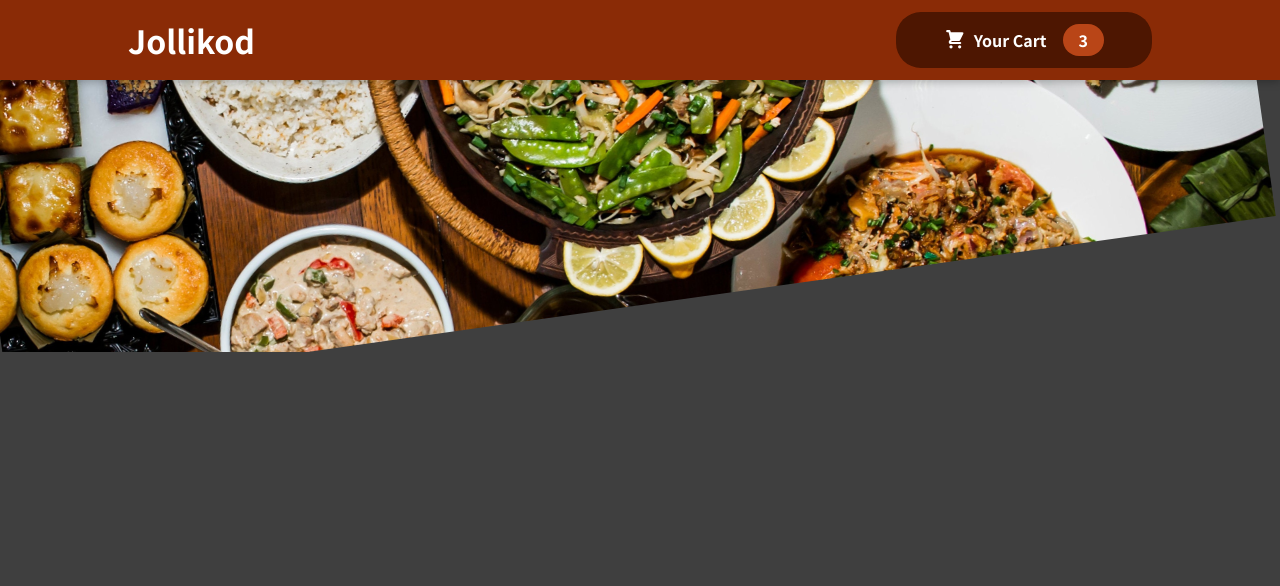
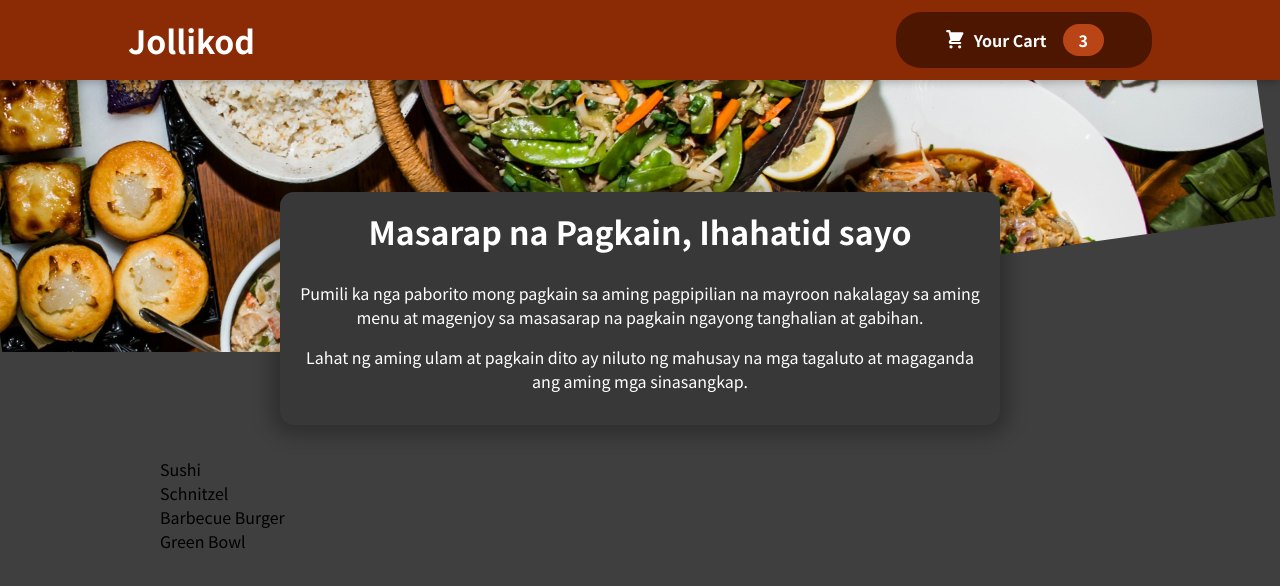
Before and after one commit to Riuseigi/food-order-app, a React (Create React App) app: page / in a window 1280 px wide. Shown: the top 586 px of the page. Built offline with nearby package versions, Linux system fonts and the light colour scheme.

Commit message:
adding meals component

```diff
--- a/src/App.js
+++ b/src/App.js
@@ -1,10 +1,15 @@
-import React, { Fragment } from "react";
-import Header from "./components/Layout/Header.js";
+import { Fragment } from 'react';
+
+import Header from './components/Layout/Header';
+import Meals from './components/Meals/Meals';
 
 function App() {
   return (
     <Fragment>
       <Header />
+      <main>
+        <Meals />
+      </main>
     </Fragment>
   );
 }
--- /dev/null
+++ b/src/components/Meals/AvailableMeals.js
@@ -0,0 +1,39 @@
+import React from 'react'
+import classes from './AvailableMeals.module.css'
+const DUMMY_MEALS = [
+  {
+    id: 'm1',
+    name: 'Sushi',
+    description: 'Finest fish and veggies',
+    price: 22.99,
+  },
+  {
+    id: 'm2',
+    name: 'Schnitzel',
+    description: 'A german specialty!',
+    price: 16.5,
+  },
+  {
+    id: 'm3',
+    name: 'Barbecue Burger',
+    description: 'American, raw, meaty',
+    price: 12.99,
+  },
+  {
+    id: 'm4',
+    name: 'Green Bowl',
+    description: 'Healthy...and green...',
+    price: 18.99,
+  },
+];
+
+const AvailableMeals = () => {
+  const mealsList = DUMMY_MEALS.map((meal) => <li>{meal.name}</li>);
+  return (
+    <section className={classes.meals}>
+    <ul>{mealsList}</ul>
+  </section>
+  )
+}
+
+export default AvailableMeals
--- /dev/null
+++ b/src/components/Meals/AvailableMeals.module.css
@@ -0,0 +1,24 @@
+.meals {
+    max-width: 60rem;
+    width: 90%;
+    margin: 2rem auto;
+    animation: meals-appear 1s ease-out forwards;
+  }
+
+  .meals ul {
+    list-style: none;
+    margin: 0;
+    padding: 0;
+  }
+
+  @keyframes meals-appear {
+    from {
+      opacity: 0;
+      transform: translateY(3rem);
+    }
+
+    to {
+      opacity: 1;
+      transform: translateY(0);
+    }
+  }
--- /dev/null
+++ b/src/components/Meals/Meals.js
@@ -0,0 +1,15 @@
+import { Fragment } from 'react';
+
+import MealsSummary from './MealsSummary';
+import AvailableMeals from './AvailableMeals';
+
+const Meals = () => {
+  return (
+    <Fragment>
+      <MealsSummary />
+      <AvailableMeals />
+    </Fragment>
+  );
+};
+
+export default Meals;
--- /dev/null
+++ b/src/components/Meals/MealsSummary.js
@@ -0,0 +1,17 @@
+import React from 'react'
+import classes from './MealsSummary.module.css'
+const MealsSummary = () => {
+  return (
+   <section className={classes.summary}>
+    <h2>Masarap na Pagkain, Ihahatid sayo</h2>
+    <p>
+        Pumili ka nga paborito mong pagkain sa aming pagpipilian na mayroon nakalagay sa aming menu at magenjoy sa masasarap na pagkain ngayong tanghalian at gabihan.
+    </p>
+    <p>
+        Lahat ng aming ulam at pagkain dito ay niluto ng mahusay na mga tagaluto at magaganda ang aming mga sinasangkap.
+    </p>
+   </section>
+  )
+}
+
+export default MealsSummary
--- /dev/null
+++ b/src/components/Meals/MealsSummary.module.css
@@ -0,0 +1,18 @@
+.summary {
+    text-align: center;
+    max-width: 45rem;
+    width: 90%;
+    margin: auto;
+    margin-top: -10rem;
+    position: relative;
+    background-color: #383838;
+    color: white;
+    border-radius: 14px;
+    padding: 1rem;
+    box-shadow: 0 1px 18px 10px rgba(0, 0, 0, 0.25);
+  }
+
+  .summary h2 {
+    font-size: 2rem;
+    margin-top: 0;
+  }
```
